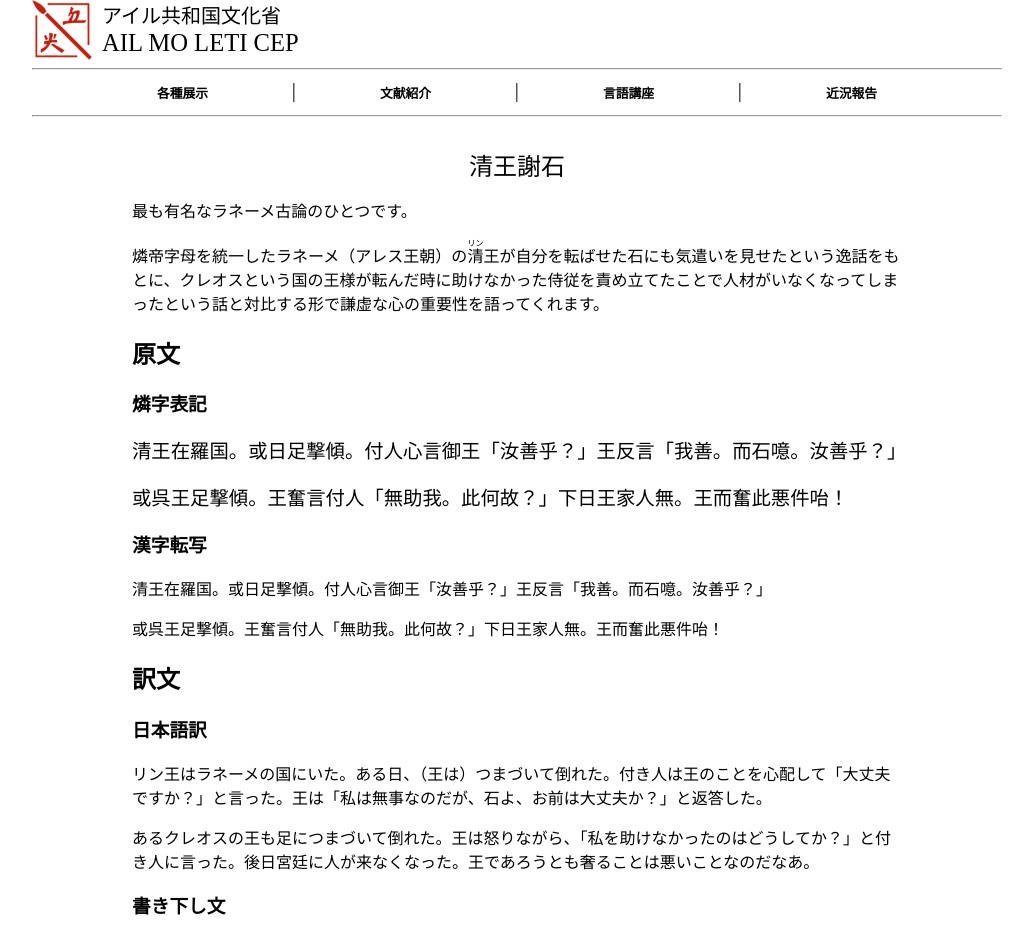
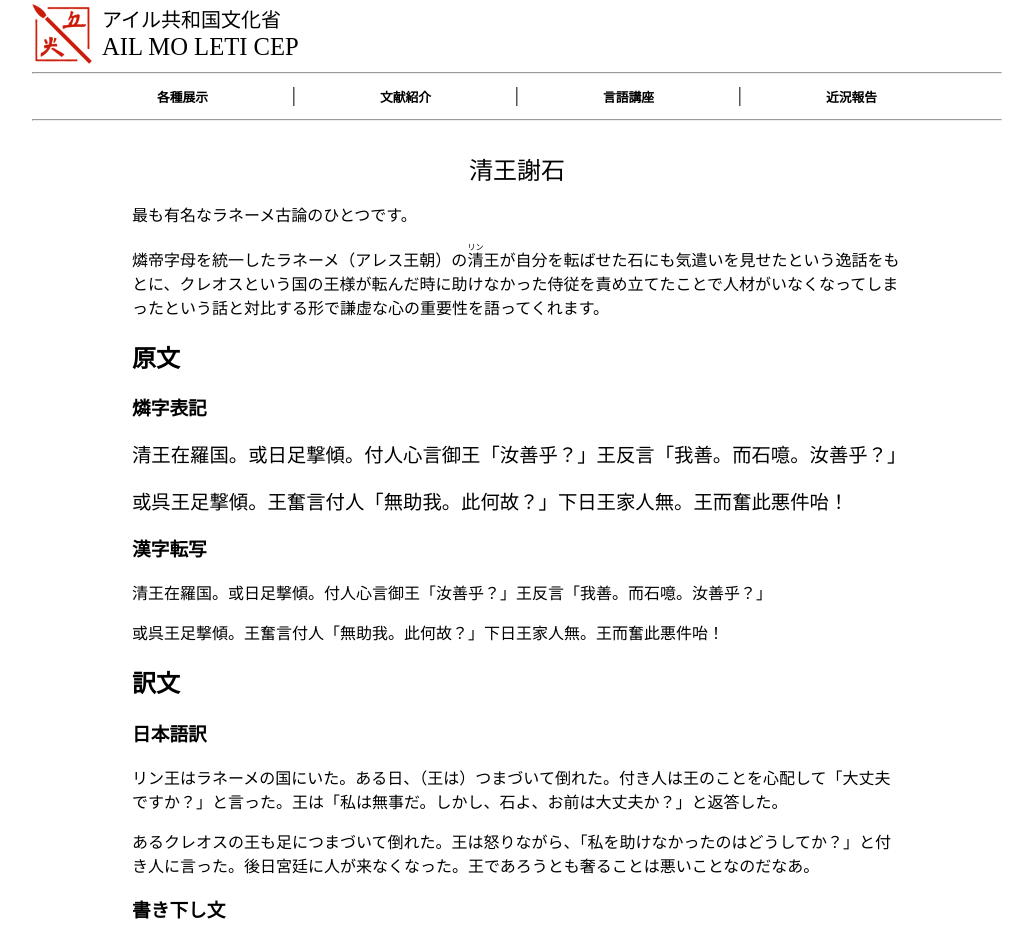
Before and after one commit to AIL-MO-LETI-CEP/ail-mo-leti-cep.github.io, a Next.js app: page /abelip/laneme-penulleti-lukup-lukup/alec-lin-e-nace-jo-toxa in a window 1280 px wide. Shown: the top 936 px of the page, without its empty margins (123-1156 px from the left). Built offline with nearby package versions, Linux system fonts and the light colour scheme; a web font is replaced by a local one.

Commit message:
chore: bump up dependencies & add padding to header & modify text

```diff
--- a/src/components/header.tsx
+++ b/src/components/header.tsx
@@ -48,6 +48,7 @@ export const Header: React.FC = () => {
 
 const LogoContainer = styled.div`
   display: flex;
+  padding-top: 4px;
 `;
 
 const Tab = styled.ul`
--- a/src/data/lanerme-folklore.ts
+++ b/src/data/lanerme-folklore.ts
@@ -52,7 +52,7 @@ export const lanermeFolkloreData: LanermeFolkloreData = {
     ],
     text: {
       japanese: [
-        'リン王はラネーメの国にいた。ある日、（王は）つまづいて倒れた。付き人は王のことを心配して「大丈夫ですか？」と言った。王は「私は無事なのだが、石よ、お前は大丈夫か？」と返答した。',
+        'リン王はラネーメの国にいた。ある日、（王は）つまづいて倒れた。付き人は王のことを心配して「大丈夫ですか？」と言った。王は「私は無事だ。しかし、石よ、お前は大丈夫か？」と返答した。',
         'あるクレオスの王も足につまづいて倒れた。王は怒りながら、「私を助けなかったのはどうしてか？」と付き人に言った。後日宮廷に人が来なくなった。王であろうとも奢ることは悪いことなのだなあ。',
       ],
       linmarn: [
```
Also changed, not shown: package.json (+7 -7 lines), 1 other file (tests, documents, lock files or other folders).
